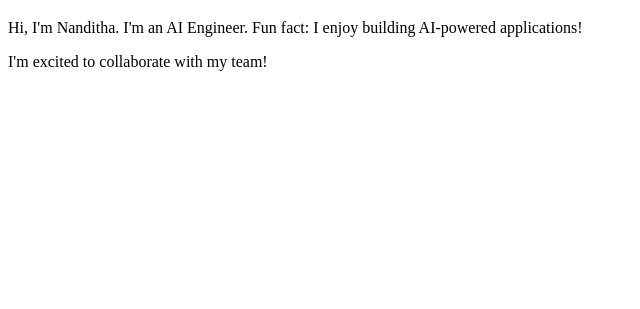
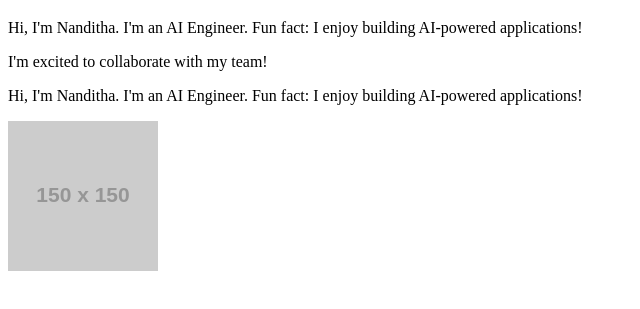
Before and after one commit to nandithasalim/team-intro, a plain HTML site: page index.html in a window 1280 px wide. Shown: the part 61-370 px from the top of the page, without its empty margins (0-640 px from the left). Drawn offline with Linux system fonts and the light colour scheme; placeholder pictures from the web are drawn by us.

Commit message:
Added my profile picture

```diff
--- a/index.html
+++ b/index.html
@@ -12,5 +12,13 @@
         Fun fact: I enjoy building AI-powered applications!
     </p>
     <p>I'm excited to collaborate with my team!</p>
+    <p>
+        Hi, I'm Nanditha.
+        I'm an AI Engineer.
+        Fun fact: I enjoy building AI-powered applications!
+    </p>
+
+    <img src="https://via.placeholder.com/150"
+         alt="Profile Picture">
 </body>
 </html>
```
